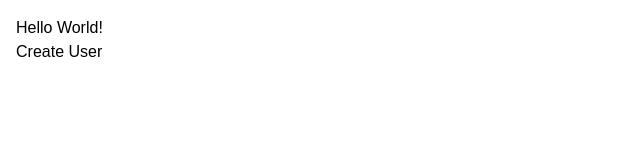
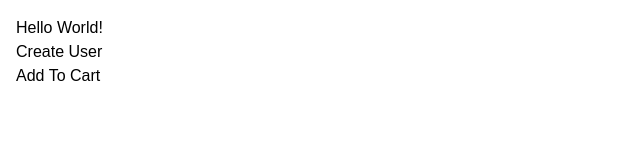
Before and after one commit to SasmithaHiram/Next-Journey, a Next.js app: page / in a window 1280 px wide. Shown: the top 160 px of the page, without its empty margins (0-640 px from the left). Built offline with nearby package versions, Linux system fonts and the light colour scheme.

Commit message:
Client vs Server Components

```diff
--- /dev/null
+++ b/app/components/AddToCart.tsx
@@ -0,0 +1,15 @@
+const AddToCart = () => {
+  return (
+    <div>
+      <button
+        onClick={() => {
+          console.log("Clciked");
+        }}
+      >
+        Add To Cart
+      </button>
+    </div>
+  );
+};
+
+export default AddToCart;
--- /dev/null
+++ b/app/components/ProdcutCard.tsx
@@ -0,0 +1,13 @@
+"use client";
+
+import AddToCart from "./AddToCart";
+
+const ProdcutCard = () => {
+  return (
+    <>
+      <AddToCart />
+    </>
+  );
+};
+
+export default ProdcutCard;
--- a/app/page.tsx
+++ b/app/page.tsx
@@ -1,10 +1,12 @@
 import Link from "next/link";
+import ProdcutCard from "./components/ProdcutCard";
 
 export default function Home() {
   return (
     <main>
       <h1>Hello World!</h1>
       <Link href={"/users/new"}>Create User</Link>
+      <ProdcutCard/>
     </main>
   );
 }
```
